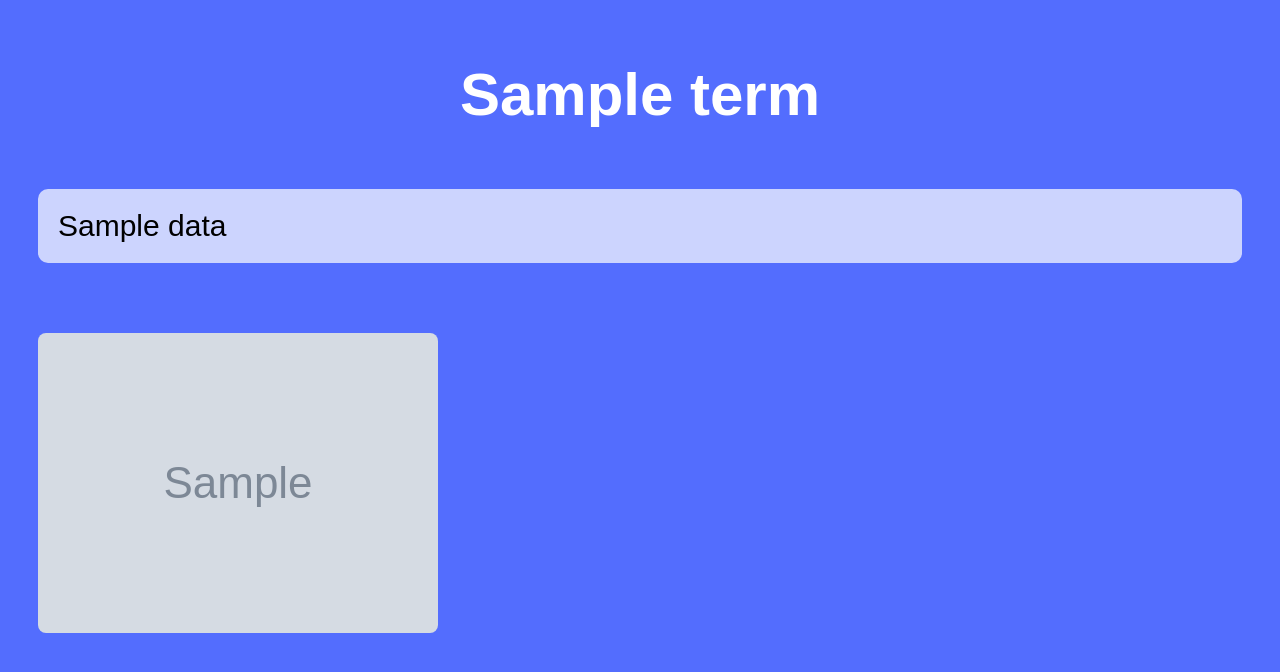
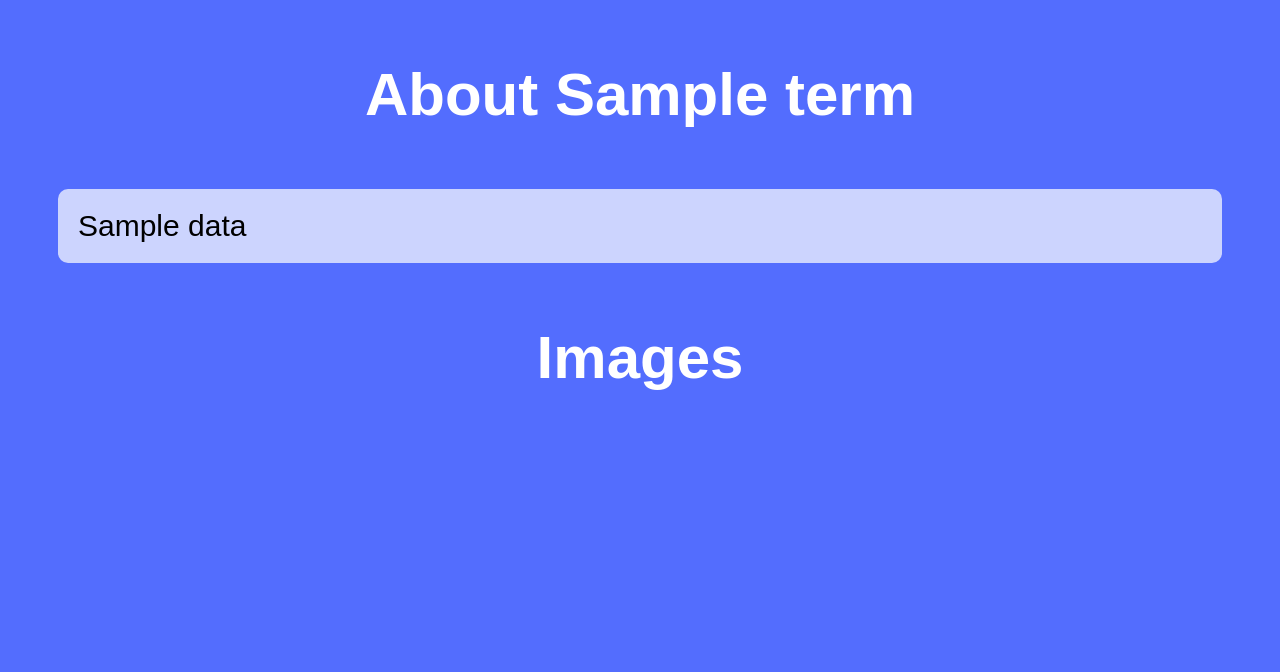
Before and after one commit to ashishsahu1/Search-Wiki, a Flask app: template templates/result.html in a window 1280 px wide. Shown: the top 672 px of the page. Run offline with Flask 2, Linux system fonts and the light colour scheme; the template is opened without the code that fills it: most values are stand-ins (such as "Sample title", 1, 10 or a date in 2020); grey boxes marked "Sample" are stand-in pictures.

Commit message:
Successful implementation of images search
added many phtoots feature in place of one.

```diff
--- a/main.py
+++ b/main.py
@@ -16,8 +16,8 @@ def wiki():
     if request.method == 'POST':
         term = request.form['term']
         data = wikipedia.summary(str(term))
-        imgurl = img(term.replace(" ",""))
-        return render_template("result.html",term = term, data = data, imgurl = imgurl)
+        imgurllist = img(term.replace(" ",""))
+        return render_template("result.html",term = term, data = data, imgurllist = imgurllist, l=len(imgurllist))
     else:
         return render_template('result.html')
 
@@ -26,7 +26,10 @@ def img(term):
     html = urlopen('https://en.wikipedia.org/wiki/{}'.format(term))
     bs = BeautifulSoup(html, 'html.parser')
     images = bs.find_all('img', {'src':re.compile('.jpg')})
-    return images[0]['src']
+    lst=[]
+    for i in images:
+        lst.append(str(i['src']))
+    return lst
 
 if __name__ == "__main__":
     app.run(debug=True)
--- a/static/css/results.css
+++ b/static/css/results.css
@@ -27,15 +27,25 @@ body{
 }
 
 .container p:nth-child(2){
-    margin-left: 30px;
-    margin-right: 30px;
+    margin-left: 50px;
+    margin-right: 50px;
     font-size: 30px;
     text-align: justify;
 }
 
+.container p:nth-child(3){
+    background-color: rgba(255, 255, 255, 0);
+    border-radius: 50px;
+    text-align: center;
+    font-size: 60px;
+    font-weight: bold;
+    color: white;
+}
+
 .container img{
-    margin: 30px;
+    align-items: center;
+    margin: 10px;
     border-radius: 8px;
-    max-width: 100%;
+    max-width: 50%;
     height: auto;
 }
--- a/templates/result.html
+++ b/templates/result.html
@@ -9,9 +9,13 @@
 <body>
 
     <div class="container">
-        <p>{{ term }}</p>
+        <p>About {{ term }}</p>
         <p>{{ data }}</p>
-        <img src={{ imgurl }} alt="faild to load" class="image">
+        <p>Images</p>
+        {% for i in range(l) %}
+       <img src= {{ imgurllist[i] }} alt="faild to load" class="image">
+        {% endfor %}
+
     </div>
 
 </body>
```
